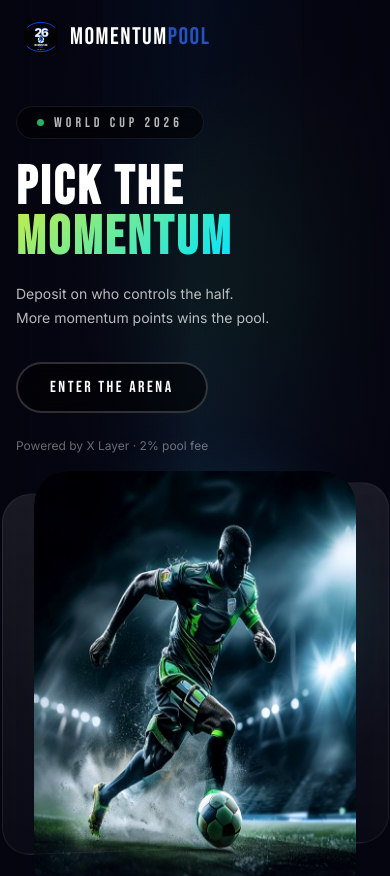
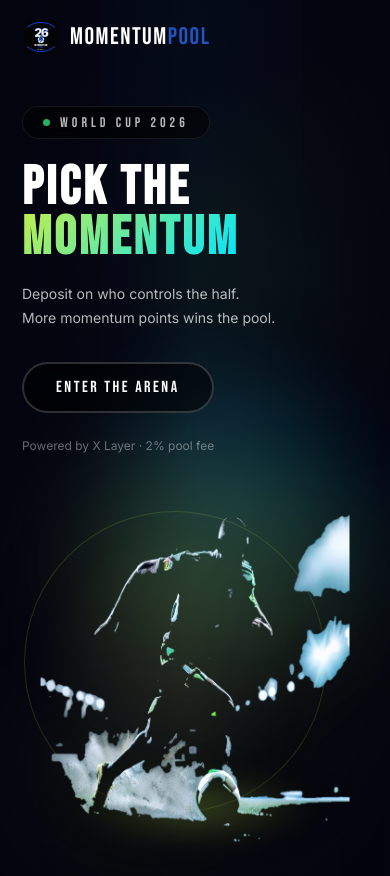
Before and after one commit to latest63/Latest-MomentumPool, a Next.js app: page / in a window 390 px wide. Shown: the top 876 px of the page. Built offline with nearby package versions, Linux system fonts and the light colour scheme.

Commit message:
Use cutout player beside hero text

```diff
--- a/app/hero-split.css
+++ b/app/hero-split.css
@@ -5,117 +5,135 @@
   min-height: 100vh;
   min-height: 100dvh;
   background:
-    radial-gradient(circle at 78% 30%, rgba(40, 193, 108, 0.18), transparent 32%),
-    radial-gradient(circle at 68% 52%, rgba(36, 83, 190, 0.16), transparent 35%),
-    linear-gradient(90deg, rgba(5,5,16,.96), rgba(5,5,16,.78) 48%, rgba(5,5,16,.94));
+    radial-gradient(circle at 78% 30%, rgba(40, 193, 108, 0.16), transparent 30%),
+    radial-gradient(circle at 62% 55%, rgba(36, 83, 190, 0.14), transparent 34%),
+    linear-gradient(90deg, rgba(5,5,16,.98), rgba(5,5,16,.86) 48%, rgba(5,5,16,.96));
 }
 
 .hero-split-inner {
   position: relative;
   z-index: 3;
-  max-width: 1180px;
-  min-height: calc(100vh - 92px);
+  max-width: 1240px;
+  min-height: calc(100vh - 88px);
   margin: 0 auto;
-  padding: 0 var(--sp-4) var(--sp-12);
-  display: grid;
-  grid-template-columns: minmax(0, 0.95fr) minmax(360px, 1.05fr);
-  gap: clamp(28px, 5vw, 72px);
+  padding: 0 32px 56px;
+  display: flex;
   align-items: center;
+  justify-content: space-between;
+  gap: clamp(28px, 4vw, 72px);
 }
 
 .hero-content-split {
+  flex: 0 0 48%;
   min-height: auto;
-  max-width: 560px;
+  max-width: 590px;
   margin: 0;
   padding: 0;
 }
 
 .hero-content-split .hero-title {
-  font-size: clamp(64px, 9vw, 118px);
+  font-size: clamp(64px, 8vw, 116px);
   max-width: 620px;
 }
 
 .hero-player-panel {
+  flex: 1 1 52%;
   position: relative;
-  min-height: 680px;
+  min-height: 660px;
   display: flex;
   align-items: flex-end;
-  justify-content: center;
+  justify-content: flex-end;
   overflow: visible;
 }
 
 .hero-player-glow {
   position: absolute;
-  width: min(620px, 95vw);
-  height: min(620px, 95vw);
+  width: min(560px, 48vw);
+  height: min(560px, 48vw);
   border-radius: 999px;
   background:
-    radial-gradient(circle, rgba(190,238,79,.24), transparent 58%),
-    radial-gradient(circle at 64% 32%, rgba(0,229,255,.18), transparent 48%);
-  filter: blur(34px);
-  bottom: 60px;
+    radial-gradient(circle, rgba(190,238,79,.22), transparent 58%),
+    radial-gradient(circle at 64% 32%, rgba(0,229,255,.16), transparent 48%);
+  filter: blur(36px);
+  right: 4%;
+  bottom: 82px;
 }
 
 .hero-player-panel::before {
   content: '';
   position: absolute;
-  inset: 8% 2% 12%;
-  border: 1px solid rgba(255,255,255,.08);
-  border-radius: 42px;
-  background: linear-gradient(180deg, rgba(255,255,255,.08), rgba(255,255,255,.02));
-  backdrop-filter: blur(6px);
-  transform: skewY(-2deg);
+  right: 5%;
+  bottom: 64px;
+  width: min(430px, 38vw);
+  height: min(430px, 38vw);
+  border-radius: 50%;
+  border: 1px solid rgba(190,238,79,.16);
+  background: radial-gradient(circle, rgba(255,255,255,.055), transparent 66%);
 }
 
 .hero-player-real {
   position: relative;
   z-index: 2;
-  height: min(74vh, 720px);
+  height: min(78vh, 760px);
   max-width: 100%;
   object-fit: contain;
-  object-position: bottom center;
-  border-radius: 34px;
+  object-position: bottom right;
   filter:
-    saturate(1.12)
-    contrast(1.04)
-    drop-shadow(0 42px 70px rgba(0,0,0,.62))
-    drop-shadow(0 0 56px rgba(190,238,79,.16));
-  mask-image: linear-gradient(to bottom, #000 0%, #000 82%, transparent 100%);
+    saturate(1.14)
+    contrast(1.06)
+    drop-shadow(0 44px 72px rgba(0,0,0,.7))
+    drop-shadow(0 0 52px rgba(190,238,79,.16));
 }
 
 .hero-player-ground {
   position: absolute;
   z-index: 1;
-  bottom: 20px;
-  width: 78%;
-  height: 90px;
+  right: 3%;
+  bottom: 8px;
+  width: min(520px, 44vw);
+  height: 92px;
   border-radius: 50%;
-  background: radial-gradient(ellipse at center, rgba(190,238,79,.28), rgba(0,0,0,.2) 58%, transparent 72%);
+  background: radial-gradient(ellipse at center, rgba(190,238,79,.25), rgba(0,0,0,.22) 58%, transparent 72%);
   filter: blur(10px);
 }
 
-@media (max-width: 900px) {
+@media (max-width: 980px) {
   .hero-split-inner {
-    grid-template-columns: 1fr;
+    padding-inline: 22px;
+    gap: 18px;
+  }
+  .hero-content-split { flex-basis: 52%; }
+  .hero-player-panel { flex-basis: 48%; min-height: 560px; }
+  .hero-player-real { height: min(64vh, 600px); }
+}
+
+@media (max-width: 760px) {
+  .hero-split-inner {
+    flex-direction: column;
+    align-items: flex-start;
     min-height: auto;
     padding-top: var(--sp-8);
   }
   .hero-content-split {
+    flex: none;
     align-items: flex-start;
     text-align: left;
     max-width: 680px;
   }
   .hero-player-panel {
-    min-height: 520px;
-    align-items: flex-end;
+    width: 100%;
+    min-height: 430px;
+    justify-content: center;
   }
-  .hero-player-real { height: min(58vh, 540px); }
+  .hero-player-real { height: 430px; object-position: bottom center; }
+  .hero-player-glow { right: auto; width: 420px; height: 420px; }
+  .hero-player-ground { right: auto; width: 82%; }
 }
 
 @media (max-width: 520px) {
   .hero-split-inner { gap: var(--sp-4); padding-bottom: var(--sp-8); }
   .hero-content-split .hero-title { font-size: 54px; }
-  .hero-player-panel { min-height: 430px; }
-  .hero-player-real { height: 430px; }
-  .hero-player-panel::before { inset: 4% -4% 12%; border-radius: 28px; }
+  .hero-player-panel { min-height: 380px; }
+  .hero-player-real { height: 390px; }
+  .hero-player-panel::before { width: 300px; height: 300px; right: 12%; bottom: 48px; }
 }
--- a/app/page.tsx
+++ b/app/page.tsx
@@ -105,7 +105,7 @@ export default function Home() {
 
               <div className="hero-player-panel" aria-hidden="true">
                 <div className="hero-player-glow" />
-                <img src="/assets/hero-player-real.jpg" alt="Football player in action" className="hero-player-real" />
+                <img src="/assets/hero-player-cutout.png" alt="Football player in action" className="hero-player-real" />
                 <div className="hero-player-ground" />
               </div>
             </div>
```
Also changed, not shown: public/assets/hero-player-cutout.png (added).
